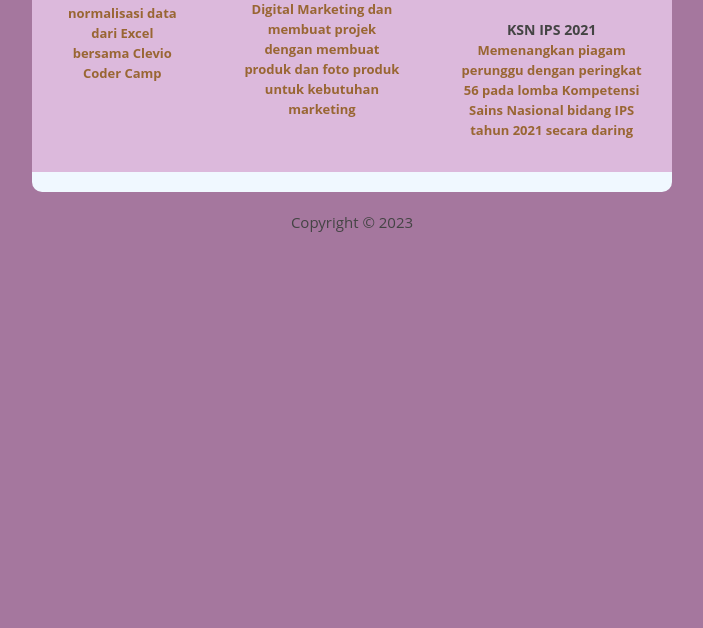
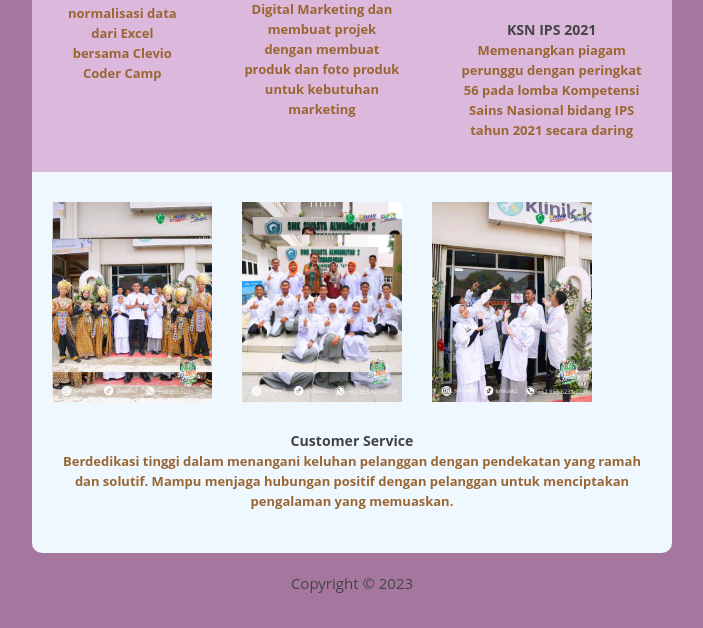
Before and after one commit to Swastikaratusinaga21/tugasbr, a plain HTML site: page profile_ratu/portofolio.html in a window 1280 px wide. Shown: the part 757-1385 px from the top of the page, without its empty margins (288-991 px from the left). Before the commit the page ends 1024 px from the top, so only its background shows below. Drawn offline with Linux system fonts and the light colour scheme.

Commit message:
menambahkan gambar di porto

```diff
--- a/profile_ratu/portofolio.html
+++ b/profile_ratu/portofolio.html
@@ -95,6 +95,26 @@
             </figcaption>
           </td></figure>
         </table>
+        <section class="section">
+          <div class="gallery">
+            <figure class="images">
+              <img src="img/hutaw.jpeg"  class="gallery-img" />
+            </figure>
+            <figure class="images">
+              <img src="img/hutaw2.jpeg" class="gallery-img" />
+            </figure>
+            <figure class="images">
+              <img src="img/hutaw3.jpeg" class="gallery-img" />
+            </figure>
+          </div>
+          <figcaption>
+            <h5 class="name">Customer Service
+            <span>
+                <a href="detail.html">Berdedikasi tinggi dalam menangani keluhan pelanggan dengan pendekatan yang ramah dan solutif. Mampu menjaga hubungan positif dengan pelanggan untuk menciptakan pengalaman yang memuaskan.</a>
+              </span>
+            </h5>
+          </figcaption>
+        </section>
     </div>
     <footer>
       <p class="footer-text">Copyright &copy; 2023</p>
```
Also changed, not shown: profile_ratu/contact.html (+1 -1 lines), profile_ratu/index.html (+5 -5 lines), profile_ratu/img/hutaw.jpeg (added), profile_ratu/img/hutaw2.jpeg (added), profile_ratu/img/hutaw3.jpeg (added), youtube/index.html (renamed from youtube/index2.html).
